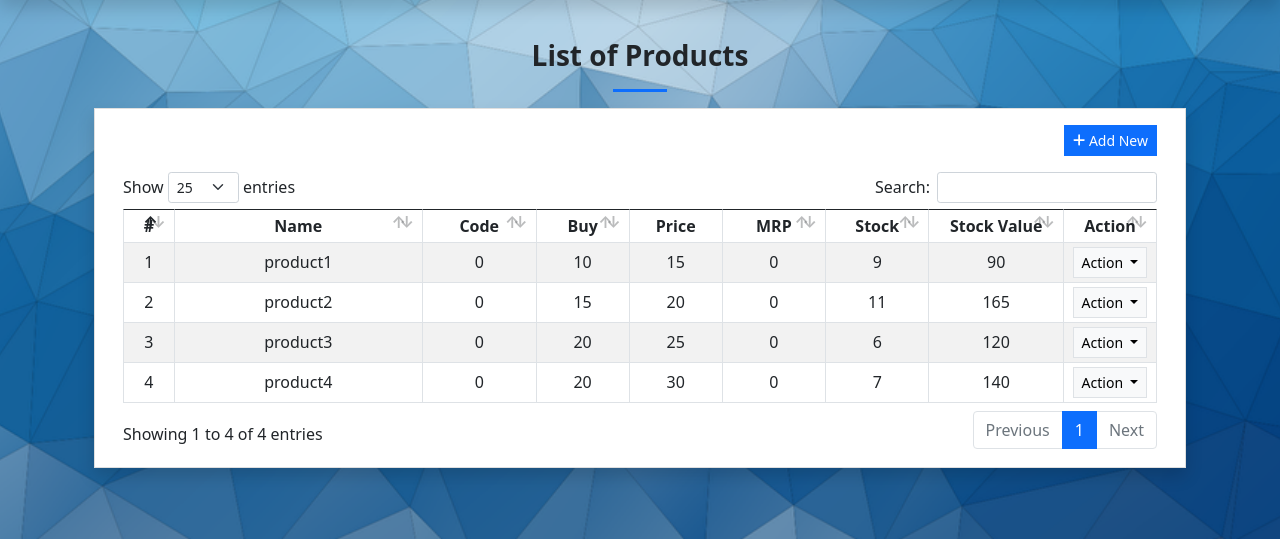
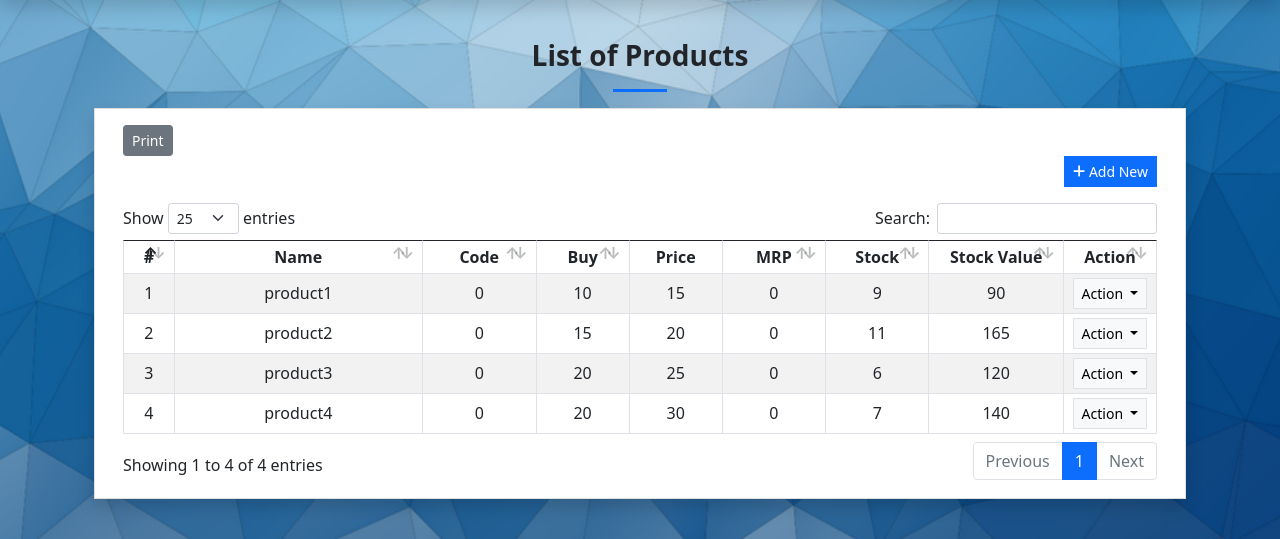
Before and after one commit to ShafayetZim/freedom_distribution, a Django app: page /products in a window 1280 px wide. Shown: the part 57-596 px from the top of the page. Run offline with Django 4.2, Linux system fonts and the light colour scheme; a user stored in the database is signed in; data comes from the database, SQL or seed files in the repository; parts of the project's set-up code (start-up, migrations or seed data) failed here and were passed over; some libraries are stand-ins or nearby versions.

Commit message:
print button added

```diff
--- a/store/templates/products.html
+++ b/store/templates/products.html
@@ -16,6 +16,9 @@
     <div class="card rounded-0 shadow">
       <div class="card-body">
         <div class="container-fluid">
+          <a href="{% url 'print-product' %}" target="_blank">
+          <button class="btn btn-sm btn-secondary">Print</button>
+          </a>
           <div class="text-end mb-3">
             <button
               class="btn btn-sm btn-primary rounded-0 bg-gradient-primary"
```
